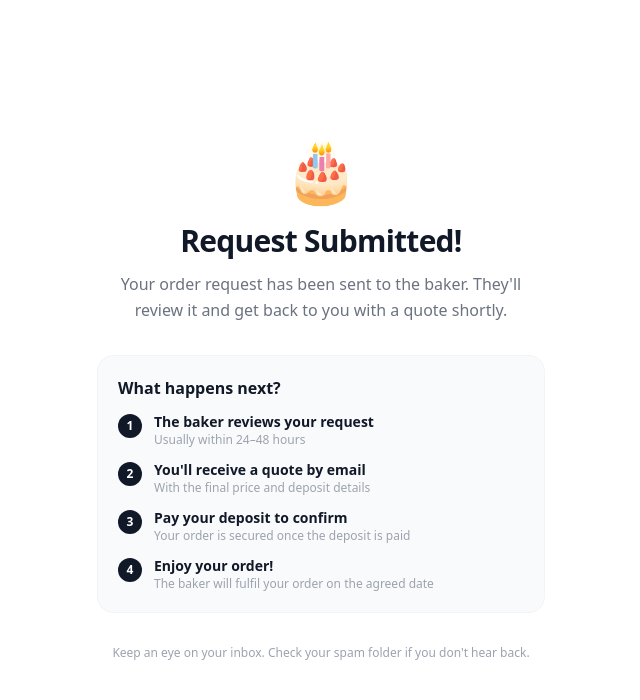
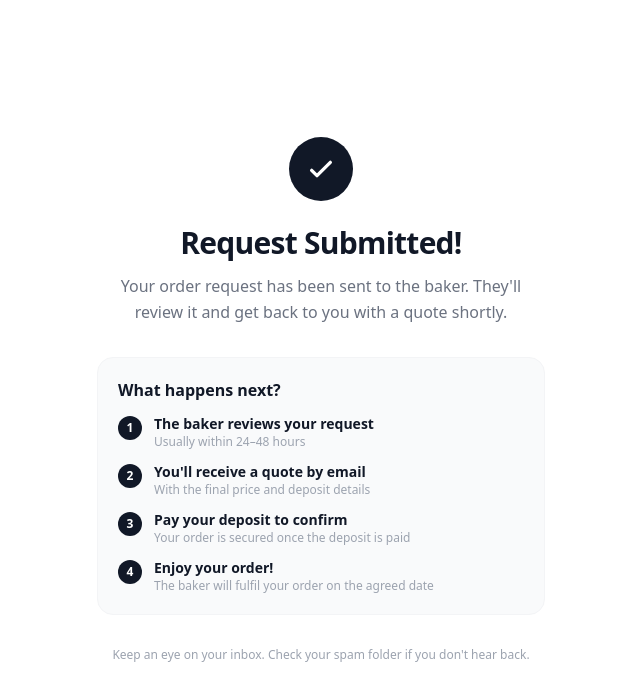
Before and after one commit to oyinelizabeth/cakeapp-web, a Next.js app: page /1/order-confirmed in a window 1280 px wide. Shown: the top 700 px of the page, without its empty margins (319-959 px from the left). Built offline with nearby package versions, Linux system fonts and the light colour scheme.

Commit message:
order confirmed pt2

```diff
--- a/src/app/[slug]/order-confirmed/page.tsx
+++ b/src/app/[slug]/order-confirmed/page.tsx
@@ -4,7 +4,11 @@ export default function OrderConfirmed() {
   return (
     <main className="min-h-screen bg-white flex items-center justify-center px-4">
       <div className="max-w-md w-full text-center">
-        <div className="text-6xl mb-6">🎂</div>
+        <div className="w-16 h-16 rounded-full bg-gray-900 flex items-center justify-center mx-auto mb-6">
+          <svg className="w-8 h-8 text-white" fill="none" stroke="currentColor" viewBox="0 0 24 24">
+            <path strokeLinecap="round" strokeLinejoin="round" strokeWidth={2.5} d="M5 13l4 4L19 7" />
+          </svg>
+        </div>
         <h1 className="text-3xl font-extrabold text-gray-900 mb-3 tracking-tight">
           Request Submitted!
         </h1>
```
